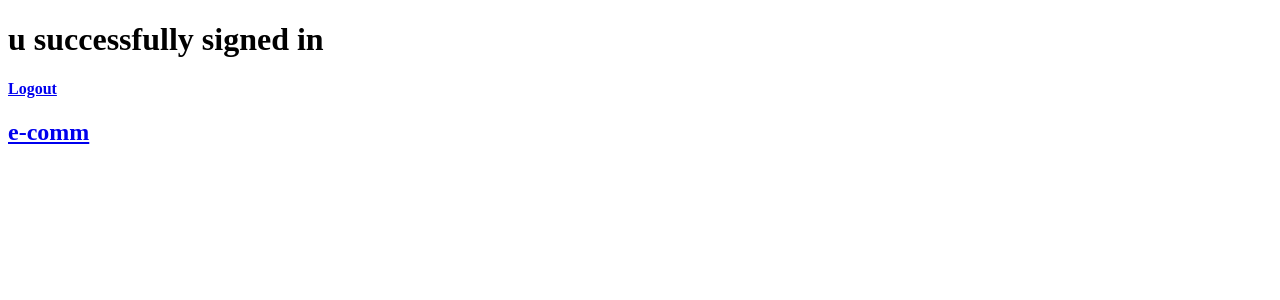
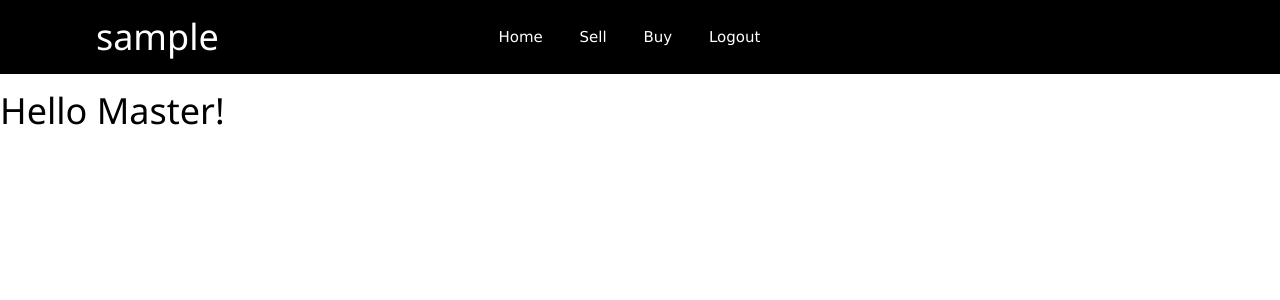
Before and after one commit to gouthammallepula/Bison, a PHP site: page /home.php in a window 1280 px wide. Shown: the top 300 px of the page. Run offline with PHP 8.4, Linux system fonts and the light colour scheme; the visitor is signed in with stand-in values (Sample User, id 1); data that the repository does not hold is empty; some libraries are stand-ins or nearby versions.

Commit message:
ecommerce buy added

```diff
--- a/css/style.css
+++ b/css/style.css
@@ -6,20 +6,8 @@ a
 {
 	float: left;
 }
+
 #branding
 {
-	font-size: 40px;
+	float: right;
 }
-#background-image
-{
-	background-image: url(./img/img3.jpg);
-
-}
-#image-1
-{
-	background-image: url(./img/img2.jpg);
-}
-#image-2
-{
-	background-image: url(./img/img1.jpg);
-}
--- a/home.php
+++ b/home.php
@@ -5,10 +5,30 @@
 <html>
 <head>
 	<title>WELCOME</title>
+	<link rel="stylesheet" href="https://www.w3schools.com/w3css/4/w3.css">
+	<meta name="viewport" content="width=device-width, initial-scale=1">
+	<link rel="stylesheet" type="text/css" href="./css/style.css">
+
+	<link rel="stylesheet" href="https://cdnjs.cloudflare.com/ajax/libs/font-awesome/4.7.0/css/font-awesome.min.css">
+	<script src="https://www.w3schools.com/lib/w3.js"></script>
 </head>
 <body>
- <h1>u successfully signed in</h1>
- <h4><a href = "logout.php">Logout</a></h4>
- <h2><a href="buysell.php">e-comm</a></h2>
+<div class="w3-cell-row">
+	  <div class="w3-container w3-black w3-cell"></div>
+  <div class="w3-container w3-black w3-cell">
+    <h1><a href="buysell.php"><?php echo $_SESSION['login_user']; ?></a></h1>
+  </div>
+  <div class="w3-container w3-black w3-cell w3-cell-middle">
+        <a href="./home.php" class="w3-bar-item w3-button">Home</a>
+  <a href="./ecom/sell.php" class="w3-bar-item w3-button">Sell</a>
+  <a href="./ecom/buy.php" class="w3-bar-item w3-button">Buy</a>
+  <a href="logout.php" class="w3-bar-item w3-button">Logout</a>
+  </div>
+</div>
+
+
+
+<h1 class="w3-display"> Hello Master!</h1>
+
 </body>
 </html>
```
Also changed, not shown: buysell.php (+4 -3 lines), ecom/buy.php (added, +101 -0 lines), ecom/sell.php (+7 -6 lines).
